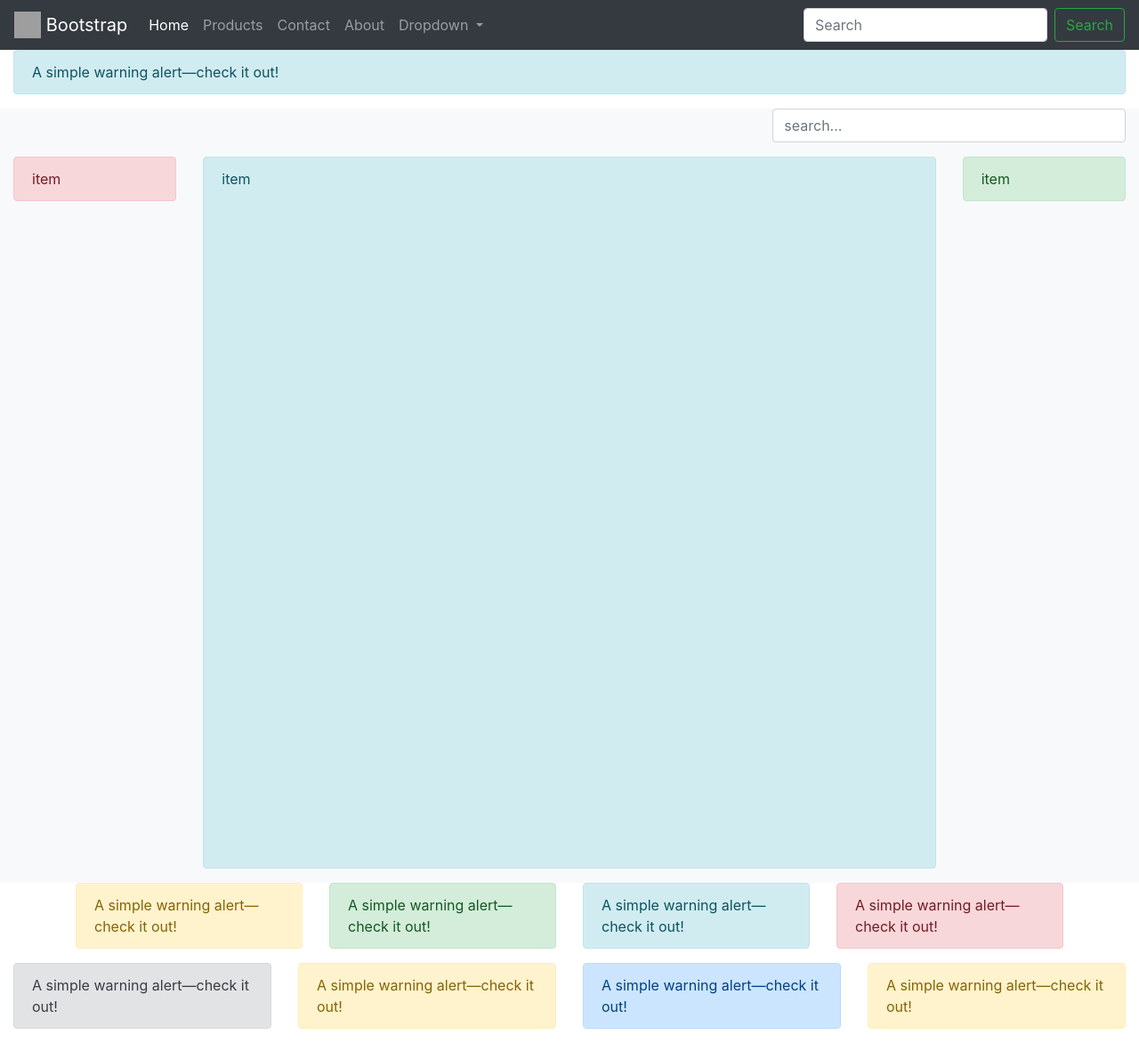
After one commit to thomasbshop/python-ecommerce, a Django app: page /bootstrap/ in a window 1280 px wide. The commit adds this page. Shown: the whole page at 89% size. Run offline with Django 3.2, Linux system fonts and the light colour scheme; some libraries are stand-ins or nearby versions; grey boxes are pictures that could not be loaded.

Commit message:
Bootstrap

```diff
--- a/src/ecommerce/urls.py
+++ b/src/ecommerce/urls.py
@@ -19,6 +19,7 @@ from django.conf.urls.static import static
 
 from django.conf.urls import url, include
 from django.contrib import admin
+from django.views.generic import TemplateView
 
 # own
 
@@ -40,6 +41,7 @@ urlpatterns = [
     url(r'^login/$', login_page, name='login'),
 	url(r'^contact/$', contact_page, name='contact'),
     url(r'^products/', include("products.urls", namespace="products")),
+    url(r'^bootstrap/$', TemplateView.as_view(template_name='bootstrap/example.html')),
     # url(r'^products/$', ProductListView.as_view()),
     # url(r'^products-fbv/$', product_list_view),
     # # url(r'^products/(?P<pk>\d+)/$', ProductDetailView.as_view()),
--- a/src/static_my_proj/css/main.css
+++ b/src/static_my_proj/css/main.css
@@ -2,7 +2,7 @@ body{
 	color: #ccc;
 }
 
-img{
+div>img{
 	width: 300px;
 	height: 300px;
 }
--- a/src/templates/base.html
+++ b/src/templates/base.html
@@ -16,8 +16,11 @@
   <body>
     {% include "base/navbar.html" with brand_name='eCommerce' %}
 
+
+    <div class="container-fluid">
   	{% block content %}
   	{% endblock%}
+    </div>
 
 
     {% include "base/js.html" %}
--- /dev/null
+++ b/src/templates/bootstrap/example.html
@@ -0,0 +1,142 @@
+<!doctype html>
+<html lang="en">
+  <head>
+    <!-- Required meta tags -->
+    <meta charset="utf-8">
+    <meta name="viewport" content="width=device-width, initial-scale=1, shrink-to-fit=no">
+
+    <!-- Bootstrap CSS -->
+    <link rel="stylesheet" href="https://stackpath.bootstrapcdn.com/bootstrap/4.1.3/css/bootstrap.min.css" integrity="sha384-MCw98/SFnGE8fJT3GXwEOngsV7Zt27NXFoaoApmYm81iuXoPkFOJwJ8ERdknLPMO" crossorigin="anonymous">
+
+    <title>Hello, world!</title>
+  </head>
+  <body>
+
+    <nav class="navbar navbar-expand-sm navbar-dark bg-dark">
+      <a class="navbar-brand" href="#">
+        <img src="https://www.getbootstrap.com/docs/4.1/assets/brand/bootstrap-solid.svg" width="30" height="30" class="d-inline-block align-top" alt="">
+        Bootstrap
+      </a>
+      <button class="navbar-toggler" type="button" data-toggle="collapse" data-target="#navbarNavAltMarkup" aria-controls="navbarNavAltMarkup" aria-expanded="false" aria-label="Toggle navigation">
+        <span class="navbar-toggler-icon"></span>
+      </button>
+      <div class="collapse navbar-collapse" id="navbarNavAltMarkup">
+        <div class="navbar-nav">
+          <a class="nav-item nav-link active" href="#">Home <span class="sr-only">(current)</span></a>
+          <a class="nav-item nav-link" href="#">Products</a>
+          <a class="nav-item nav-link" href="#">Contact</a>
+          <a class="nav-item nav-link" href="#">About</a>
+          <li class="nav-item dropdown">
+            <a class="nav-link dropdown-toggle" href="#" id="navbarDropdown" role="button" data-toggle="dropdown" aria-haspopup="true" aria-expanded="false">
+              Dropdown
+            </a>
+            <div class="dropdown-menu" aria-labelledby="navbarDropdown">
+              <a class="dropdown-item" href="#">Action</a>
+              <a class="dropdown-item" href="#">Another action</a>
+              <div class="dropdown-divider"></div>
+              <a class="dropdown-item" href="#">Something else here</a>
+            </div>
+          </li>
+        </div>
+        <form class="form-inline ml-auto">
+          <input class="form-control mr-sm-2" type="search" placeholder="Search" aria-label="Search">
+          <button class="btn btn-outline-success my-2 my-sm-0" type="submit">Search</button>
+        </form>
+      </div>
+    </nav>
+
+    <div class="container-fluid">
+      <div class="row">
+
+        <div class="col-12">
+          <div class="alert alert-info" role="alert">
+            A simple warning alert—check it out!
+          </div>
+        </div>
+
+      </div>
+
+    </div>
+
+    <div class="container-fluid bg-light">
+      <div class="row mb-3">
+        <div class="col-12 col-sm-12 col-md-6 col-lg-4 ml-auto">
+          <input type="text" name="search" placeholder="search..." class="form-control">
+        </div>
+      </div>
+      <div class="row">
+        <div class="col-12 col-lg-2 order-12">
+          <div class="alert alert-success" role="alert">
+            item
+          </div>
+        </div>
+        <div class="col-12 col-lg-8 mx-auto order-6">
+          <div class="alert alert-info" style="min-height: 800px;" role="alert">
+            item
+          </div>
+        </div>
+        <div class="col-12 col-lg-2 order-1">
+          <div class="alert alert-danger" role="alert">
+            item
+          </div>
+        </div>
+      </div>
+    </div>
+
+
+    <div class="container">
+      <div class="row">
+        <div class="col-3">
+          <div class="alert alert-warning" role="alert">
+            A simple warning alert—check it out!
+          </div>
+        </div>
+          <div class="col-3">
+          <div class="alert alert-success" role="alert">
+            A simple warning alert—check it out!
+          </div>
+        </div>
+        <div class="col-3">
+          <div class="alert alert-info" role="alert">
+            A simple warning alert—check it out!
+          </div>
+        </div>
+        <div class="col-3">
+          <div class="alert alert-danger" role="alert">
+            A simple warning alert—check it out!
+          </div>
+        </div>
+      </div>
+    </div>
+    <div class="container-fluid">
+      <div class="row">
+        <div class="col-3">
+          <div class="alert alert-secondary" role="alert">
+            A simple warning alert—check it out!
+          </div>
+        </div>
+          <div class="col-3">
+          <div class="alert alert-warning" role="alert">
+            A simple warning alert—check it out!
+          </div>
+        </div>
+        <div class="col-3">
+          <div class="alert alert-primary" role="alert">
+            A simple warning alert—check it out!
+          </div>
+        </div>
+        <div class="col-3">
+          <div class="alert alert-warning" role="alert">
+            A simple warning alert—check it out!
+          </div>
+        </div>
+      </div>
+    </div>
+
+    <!-- Optional JavaScript -->
+    <!-- jQuery first, then Popper.js, then Bootstrap JS -->
+    <script src="https://code.jquery.com/jquery-3.3.1.slim.min.js" integrity="sha384-q8i/X+965DzO0rT7abK41JStQIAqVgRVzpbzo5smXKp4YfRvH+8abtTE1Pi6jizo" crossorigin="anonymous"></script>
+    <script src="https://cdnjs.cloudflare.com/ajax/libs/popper.js/1.14.3/umd/popper.min.js" integrity="sha384-ZMP7rVo3mIykV+2+9J3UJ46jBk0WLaUAdn689aCwoqbBJiSnjAK/l8WvCWPIPm49" crossorigin="anonymous"></script>
+    <script src="https://stackpath.bootstrapcdn.com/bootstrap/4.1.3/js/bootstrap.min.js" integrity="sha384-ChfqqxuZUCnJSK3+MXmPNIyE6ZbWh2IMqE241rYiqJxyMiZ6OW/JmZQ5stwEULTy" crossorigin="anonymous"></script>
+  </body>
+</html>
--- a/src/templates/home_page.html
+++ b/src/templates/home_page.html
@@ -12,7 +12,7 @@
    <div class="text-center">
       <h1>Hello, world! This is nice.</h1>
     </div>
-    <div class="container">
+
       <div class="row">
         <div class="col">
           <img src="{% static 'img/golgi.jpg' %}" class='img_fluid' />
@@ -29,7 +29,6 @@
       </div>
       {% endif %}
 
-    </div>
 
 {% endblock content %}
 <!doctype html>
```
Also changed, not shown: src/templates/auth/login.html (+10 -0 lines), src/templates/auth/register.html (+10 -0 lines), src/templates/base/navbar.html (+6 -4 lines), src/products/migrations/0010_product_timestamp.py (added), 2 other files.
